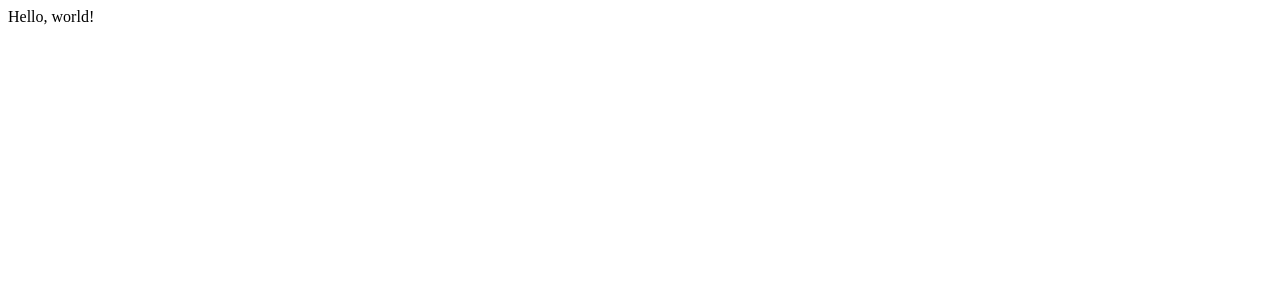
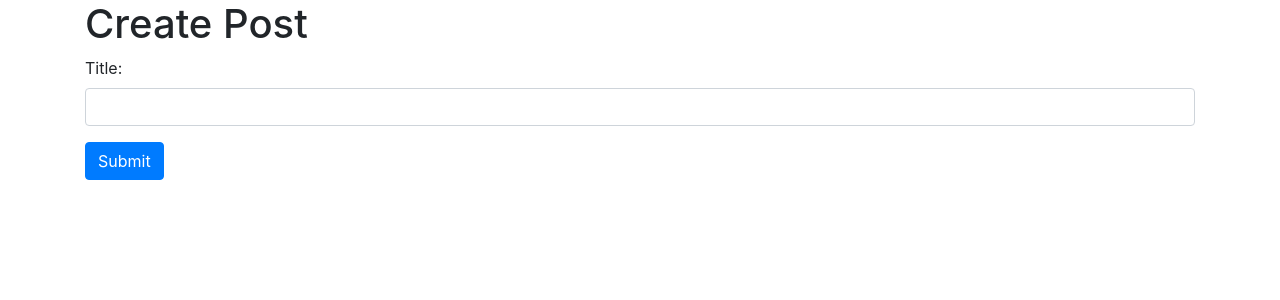
Before and after one commit to dinahdeichtmann/vue_blog, a Vue app in the folder client/: page / in a window 1280 px wide. Shown: the top 300 px of the page. Built offline with nearby package versions, Linux system fonts and the light colour scheme.

Commit message:
functional form to create a blog post

```diff
--- a/client/package.json
+++ b/client/package.json
@@ -4,7 +4,7 @@
   "version": "0.0.0",
   "type": "module",
   "scripts": {
-    "dev": "vite",
+    "start": "vite",
     "build": "vite build",
     "preview": "vite preview"
   },
--- a/client/src/App.vue
+++ b/client/src/App.vue
@@ -1,7 +1,21 @@
-<script setup></script>
+<script setup>
+import postCreate from "./components/postCreate.vue";
+</script>
 
 <template>
-  <div>Hello, world!</div>
+  <head>
+    <link
+      rel="stylesheet"
+      href="https://cdn.jsdelivr.net/npm/bootstrap@4.0.0/dist/css/bootstrap.min.css"
+      integrity="sha384-Gn5384xqQ1aoWXA+058RXPxPg6fy4IWvTNh0E263XmFcJlSAwiGgFAW/dAiS6JXm"
+      crossorigin="anonymous"
+    />
+  </head>
+  <body>
+    <div class="container">
+      <postCreate></postCreate>
+    </div>
+  </body>
 </template>
 
 <style scoped></style>
--- /dev/null
+++ b/client/src/components/postCreate.vue
@@ -0,0 +1,50 @@
+<script setup>
+import { ref } from "vue";
+import axios from "axios";
+
+const title = ref("");
+
+async function sendPost(event) {
+  event.preventDefault();
+
+  await axios
+    .post("http://localhost:5000/posts", {
+      title: title,
+    })
+    .then(function (response) {
+      console.log("RESPONSE", response);
+    })
+    .catch(function (error) {
+      console.log("ERROR", error);
+    });
+
+  console.log("TITLE", title);
+
+  title.value = "";
+}
+</script>
+
+<template>
+  <head>
+    <link
+      rel="stylesheet"
+      href="https://cdn.jsdelivr.net/npm/bootstrap@4.0.0/dist/css/bootstrap.min.css"
+      integrity="sha384-Gn5384xqQ1aoWXA+058RXPxPg6fy4IWvTNh0E263XmFcJlSAwiGgFAW/dAiS6JXm"
+      crossorigin="anonymous"
+    />
+  </head>
+  <body>
+    <div class="postCreate">
+      <h1>Create Post</h1>
+      <form @submit="sendPost">
+        <div class="form-group">
+          <label>Title: {{ title }}</label>
+          <input class="form-control" v-model="title" required />
+        </div>
+        <button class="btn btn-primary">Submit</button>
+      </form>
+    </div>
+  </body>
+</template>
+
+<style></style>
```
Also changed, not shown: 1 other file (tests, documents, lock files or other folders).
